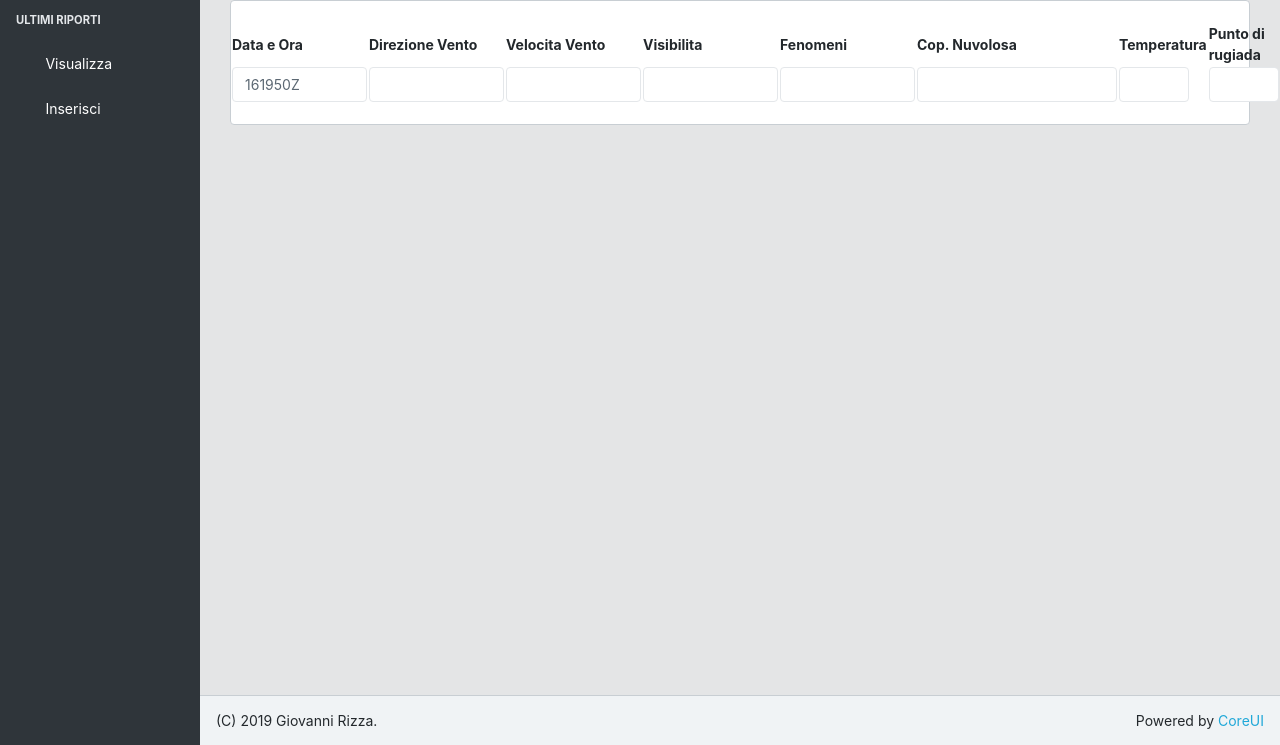
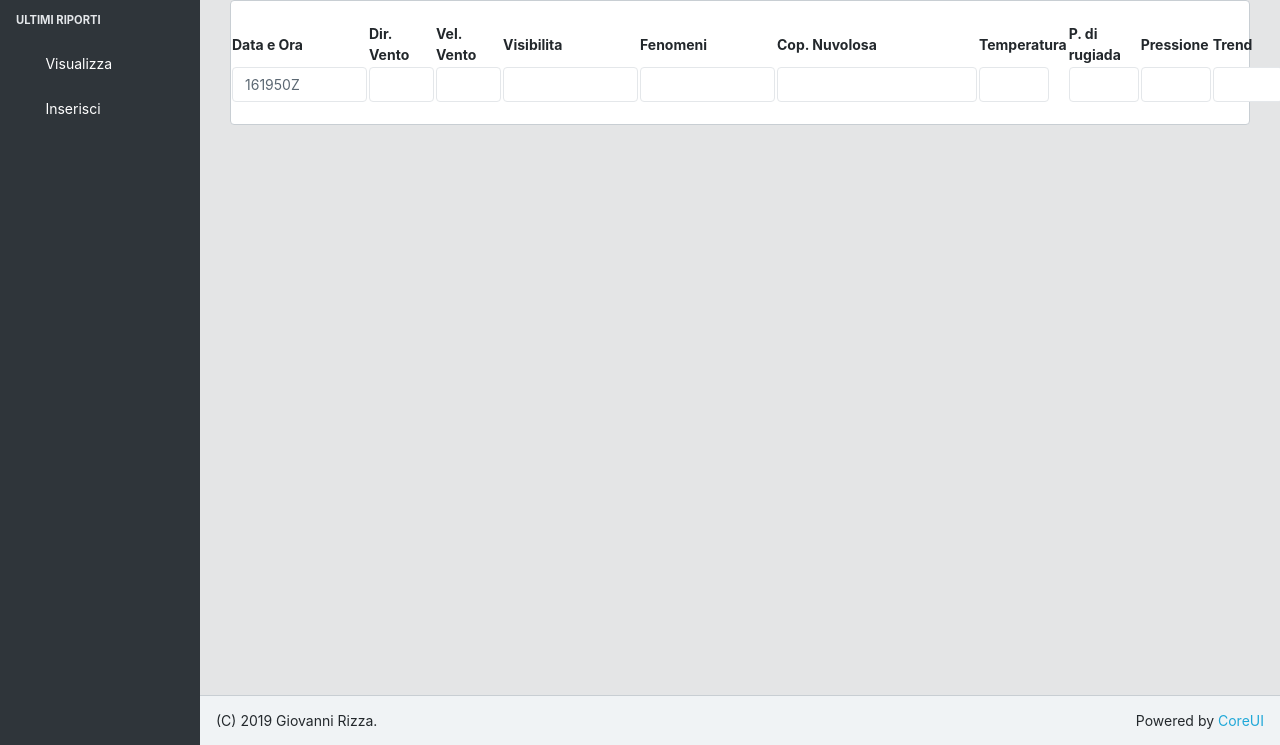
Before and after one commit to EltarSilence/WxTracker, a PHP site: page /insert.php in a window 1280 px wide. Shown: the part 55-800 px from the top of the page. Run offline with PHP 8.4, Linux system fonts and the light colour scheme.

Commit message:
Time Difference Computation. Added TREND field

```diff
--- a/METAR.php
+++ b/METAR.php
@@ -66,9 +66,9 @@ class METAR {
   }
 
   public static function createTimeGroup($round = false){
-    $day = date("d");
-    $hour = date("H");
-    $minutes = date("i");
+    $day = gmdate("d");
+    $hour = gmdate("H");
+    $minutes = gmdate("i");
     if ($round){
       (abs(50-$minutes) > abs($minutes-20))?$minutes=20:$minutes=50;
     }
--- a/insert.php
+++ b/insert.php
@@ -60,28 +60,30 @@
                           <table>
                             <thead>
                               <th>Data e Ora</th>
-                              <th>Direzione Vento</th>
-                              <th>Velocita Vento</th>
+                              <th>Dir. Vento</th>
+                              <th>Vel. Vento</th>
                               <th>Visibilita</th>
                               <th>Fenomeni</th>
                               <th>Cop. Nuvolosa</th>
                               <th>Temperatura</th>
-                              <th>Punto di rugiada</th>
+                              <th>P. di rugiada</th>
                               <th>Pressione</th>
+                              <th>Trend</th>
                               <th>Note</th>
                             </thead>
                             <tbody>
                               <tr>
                                 <form action="index.php" method="post">
                                   <td><input style="width: 135px;" class="form-control" value="<?php echo $t; ?>" name="wxTime"></td>
-                                  <td><input style="width: 135px;" class="form-control" name="wxDirV"></td>
-                                  <td><input style="width: 135px;" class="form-control" name="wxVelV"></td>
+                                  <td><input style="width: 65px;" class="form-control" name="wxDirV"></td>
+                                  <td><input style="width: 65px;" class="form-control" name="wxVelV"></td>
                                   <td><input style="width: 135px;" class="form-control" name="wxVis"></td>
                                   <td><input style="width: 135px;" class="form-control" name="wxFen"></td>
                                   <td><input style="width: 200px;" class="form-control" name="wxNuv"></td>
                                   <td><input type="number" style="width: 70px;" class="form-control" name="wxTA"></td>
                                   <td><input type="number" style="width: 70px;" class="form-control" name="wxTR"></td>
                                   <td><input style="width: 70px;" class="form-control" name="wxPress"></td>
+                                  <td><input style="width: 70px;" class="form-control" name="wxTrend"></td>
                                   <td><input style="width: 135px;" class="form-control" name="wxRmk"></td>
                                   <td><input type="submit" name="wxNew"></td>
                                 </form>
```
Also changed, not shown: index.php (+13 -7 lines).
